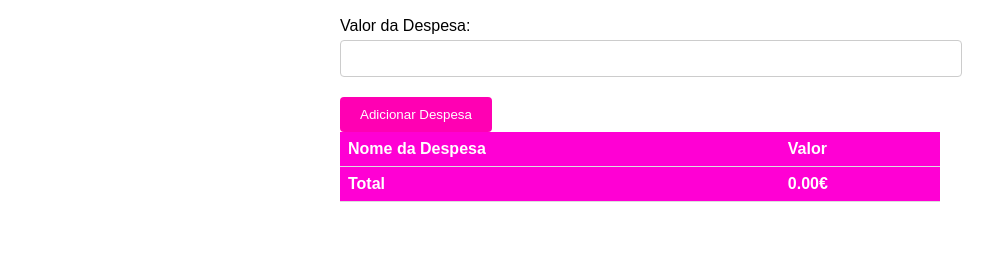
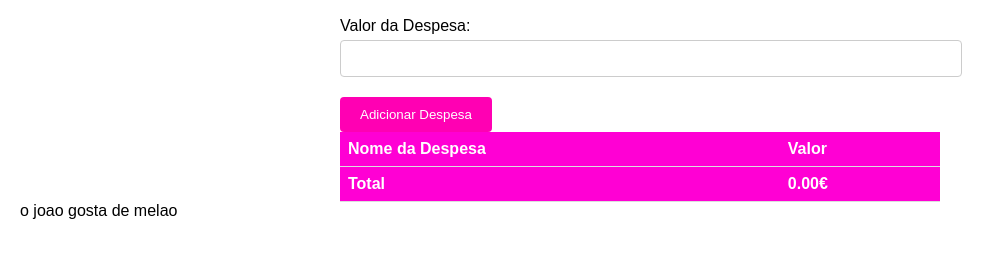
Before and after one commit to JAntunes08/issue, a plain HTML site: page index.html in a window 1280 px wide. Shown: the part 163-420 px from the top of the page, without its empty margins (0-1005 px from the left). Drawn offline with Linux system fonts and the light colour scheme.

Commit message:
Resolução da issue #4

```diff
--- a/index.html
+++ b/index.html
@@ -124,6 +124,6 @@
 totalExpense.textContent = newTotal + '€';
 }
 </script>
-
+<div text-align:center>o joao gosta de melao</div>
 </body>
 </html>
```
